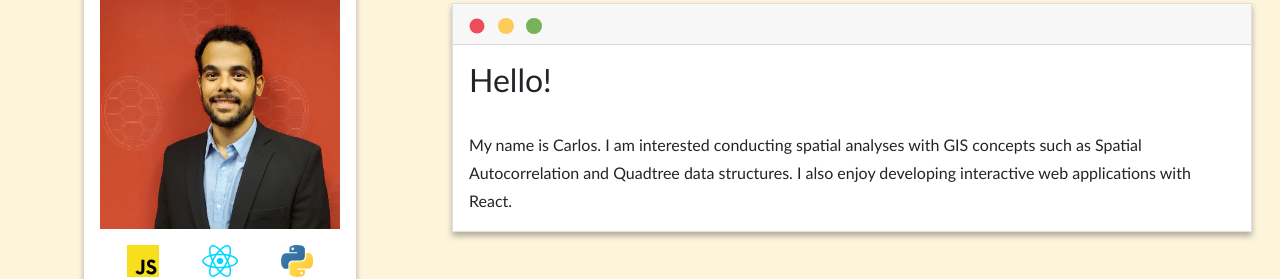
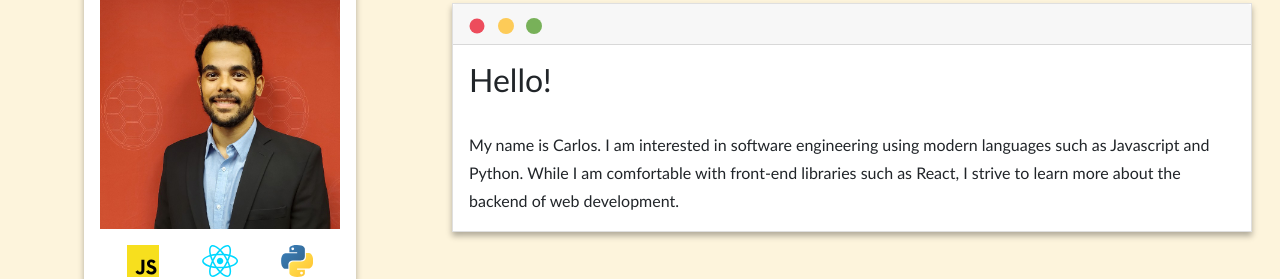
Before and after one commit to carlos-fernandez303/portfolio, a React (Create React App) app: page / in a window 1280 px wide. Shown: the part 1017-1296 px from the top of the page. Built offline with nearby package versions, Linux system fonts and the light colour scheme.

Commit message:
about me changes

```diff
--- a/src/components/About/About.js
+++ b/src/components/About/About.js
@@ -25,10 +25,10 @@ export default function About() {
             <CardHeader />
             <h1>Hello! </h1>
             <p>
-              My name is Carlos. I am interested conducting spatial analyses
-              with GIS concepts such as Spatial Autocorrelation and Quadtree
-              data structures. I also enjoy developing interactive web
-              applications with React.
+              My name is Carlos. I am interested in software engineering using
+              modern languages such as Javascript and Python. While I am
+              comfortable with front-end libraries such as React, I strive to
+              learn more about the backend of web development.
             </p>
           </div>
         </Col>
```
